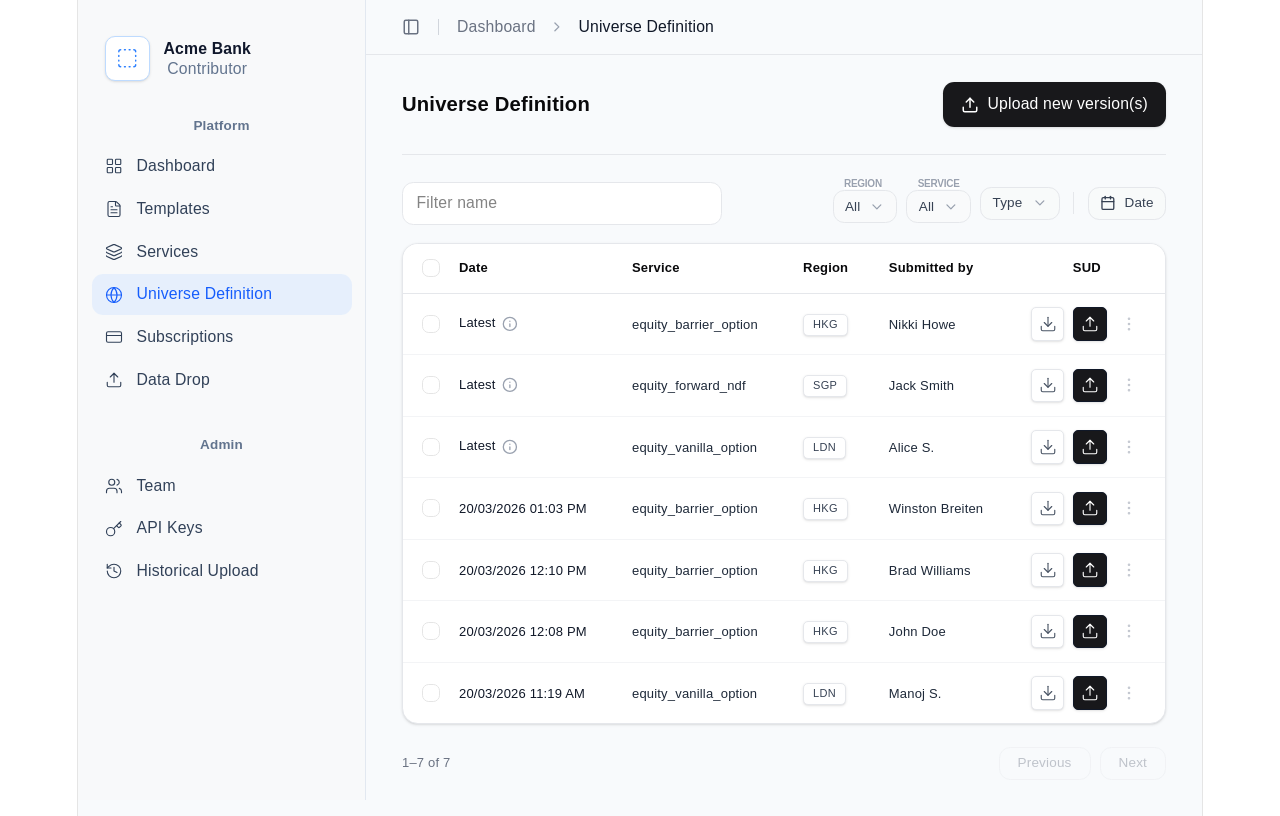
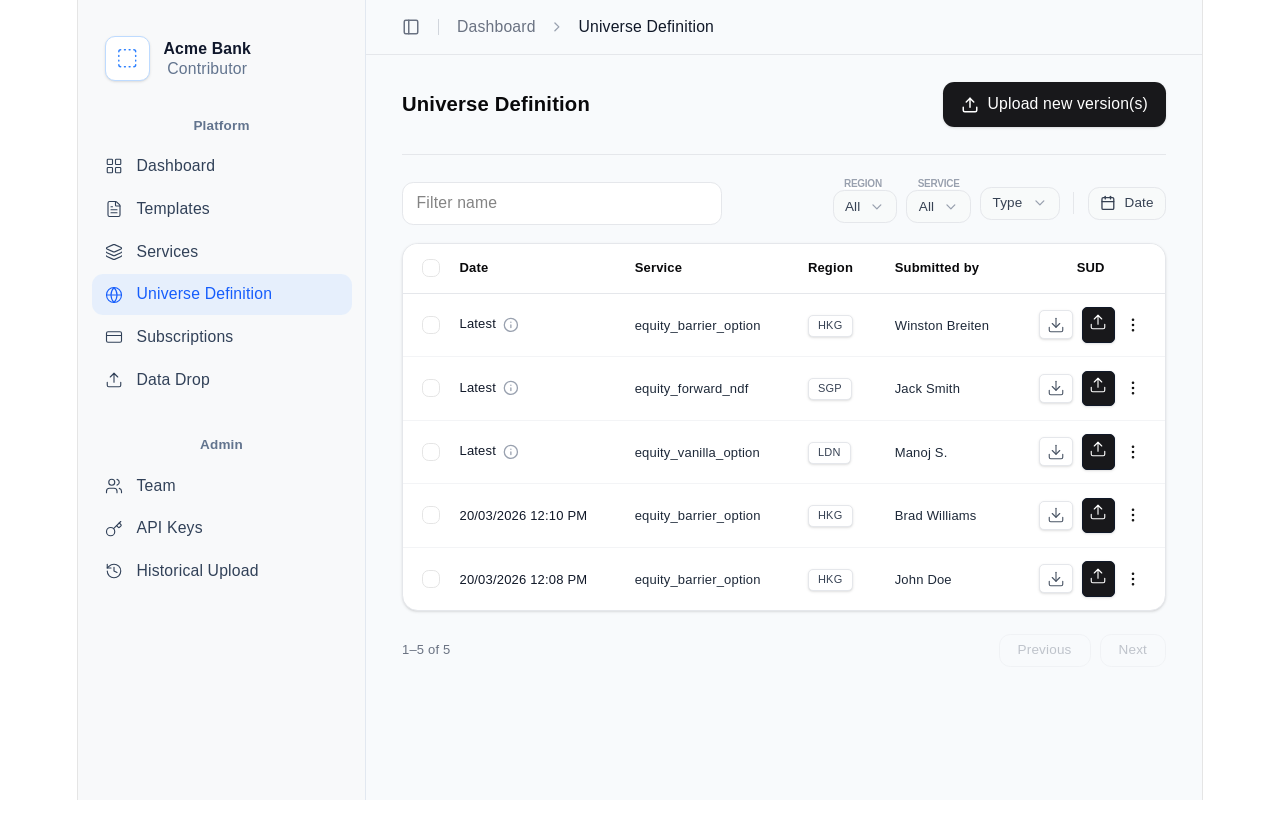
Before and after one commit to neoms21/gemdata-task, a React (Vite) app: page /universe-definition in a window 1280 px wide. Built offline with nearby package versions, Linux system fonts and the light colour scheme; data requests are answered from the project's data file.

Commit message:
Delete universe definition

```diff
--- a/db.json
+++ b/db.json
@@ -6,14 +6,6 @@
       "service": "equity_vanilla_option",
       "region": "LDN",
       "submittedBy": "Manoj S.",
-      "canUploadSUD": true
-    },
-    {
-      "id": "1774006756895",
-      "date": "2026-03-20T11:39:16.895Z",
-      "service": "equity_vanilla_option",
-      "region": "LDN",
-      "submittedBy": "Alice S.",
       "canUploadSUD": true
     },
     {
@@ -47,14 +39,6 @@
       "region": "HKG",
       "submittedBy": "Winston Breiten",
       "canUploadSUD": true
-    },
-    {
-      "id": "1774014091958",
-      "date": "2026-03-20T13:41:31.958Z",
-      "service": "equity_barrier_option",
-      "region": "HKG",
-      "submittedBy": "Nikki Howe",
-      "canUploadSUD": true
     }
   ]
 }
--- a/src/components/UploadModal.tsx
+++ b/src/components/UploadModal.tsx
@@ -9,6 +9,7 @@ import {
   DialogTitle,
 } from "@/components/ui/dialog";
 import { getMetadataFromFileName } from "@/helpers/getMetadata";
+import { API_URL } from "@/helpers/constants";
 
 interface UploadModalProps {
   children: React.ReactElement;
@@ -70,7 +71,7 @@ export const UploadModal = ({ children }: UploadModalProps) => {
         canUploadSUD: true,
       };
 
-      const res = await fetch("http://localhost:3000/universeDefinitions", {
+      const res = await fetch(API_URL, {
         method: "POST",
         headers: { "Content-Type": "application/json" },
         body: JSON.stringify(newEntry),
@@ -85,7 +86,9 @@ export const UploadModal = ({ children }: UploadModalProps) => {
       setIsOpen(false);
       setSelectedFile(null);
       // Invalidate query to reflect newly added data
-      await queryClient.invalidateQueries({ queryKey: ["universeDefinitions"] });
+      await queryClient.invalidateQueries({
+        queryKey: ["universeDefinitions"],
+      });
     } catch (err: unknown) {
       setError(
         err instanceof Error ? err.message : "An unexpected error occurred",
--- /dev/null
+++ b/src/helpers/constants.ts
@@ -0,0 +1 @@
+export const API_URL = "http://localhost:3000/universeDefinitions";
--- /dev/null
+++ b/src/pages/universe-definition/ActionsCell.tsx
@@ -0,0 +1,51 @@
+import { type UniverseDefinitionItem } from "../../types/universe-definition";
+import { Download, MoreVertical, Upload, Trash2 } from "lucide-react";
+import {
+  DropdownMenu,
+  DropdownMenuContent,
+  DropdownMenuItem,
+  DropdownMenuTrigger,
+} from "../../components/ui/dropdown-menu";
+import { UploadModal } from "@/components/UploadModal";
+import { useDeleteUniverseDefinition } from "../../queries/useUniverseDefinitions";
+
+export const ActionsCell = ({
+  row,
+}: {
+  row: { original: UniverseDefinitionItem };
+}) => {
+  const deleteMutation = useDeleteUniverseDefinition();
+
+  const handleDelete = () => {
+    if (confirm("Are you sure you want to delete this universe definition?")) {
+      deleteMutation.mutate(row.original.id);
+    }
+  };
+
+  return (
+    <div className="flex items-center justify-center gap-2">
+      <button className="py-1 px-1.5 border border-gray-200 rounded-[5px] text-gray-600 hover:bg-gray-50 transition-colors shadow-sm bg-white">
+        <Download className="w-4 h-4" strokeWidth={1.5} />
+      </button>
+      <button className="py-1 px-1.5 border border-gray-900 rounded-[5px] bg-[#18181b] text-white hover:bg-black transition-colors shadow-sm">
+        <UploadModal>
+          <Upload className="w-4 h-4" strokeWidth={1.5} />
+        </UploadModal>
+      </button>
+      <DropdownMenu>
+        <DropdownMenuTrigger>
+          <MoreVertical className="w-4 h-4" strokeWidth={1.5} />
+        </DropdownMenuTrigger>
+        <DropdownMenuContent align="end" className="w-[160px]">
+          <DropdownMenuItem
+            onClick={handleDelete}
+            className="text-red-600 focus:text-red-600 focus:bg-red-50 cursor-pointer"
+          >
+            <Trash2 className="w-4 h-4 mr-2" />
+            Delete
+          </DropdownMenuItem>
+        </DropdownMenuContent>
+      </DropdownMenu>
+    </div>
+  );
+};
--- a/src/pages/universe-definition/column-defs.tsx
+++ b/src/pages/universe-definition/column-defs.tsx
@@ -1,8 +1,13 @@
 import { type ColumnDef } from "@tanstack/react-table";
 import { type UniverseDefinitionItem } from "../../types/universe-definition";
 import { Checkbox } from "../../components/ui/checkbox";
-import { Download, Info, MoreVertical, Upload } from "lucide-react";
-import { Tooltip, TooltipContent, TooltipTrigger } from "../../components/ui/tooltip";
+import { Info } from "lucide-react";
+import {
+  Tooltip,
+  TooltipContent,
+  TooltipTrigger,
+} from "../../components/ui/tooltip";
+import { ActionsCell } from "./ActionsCell";
 
 export const columns: ColumnDef<UniverseDefinitionItem>[] = [
   {
@@ -44,7 +49,9 @@ export const columns: ColumnDef<UniverseDefinitionItem>[] = [
       if (date === "Latest" && originalDate) {
         return (
           <div className="flex items-center gap-1.5">
-            <span className="text-[13px] text-gray-900 font-medium">{date}</span>
+            <span className="text-[13px] text-gray-900 font-medium">
+              {date}
+            </span>
             <Tooltip>
               <TooltipTrigger className="cursor-help transition-colors text-gray-400 hover:text-gray-600 outline-none">
                 <Info className="w-3.5 h-3.5" strokeWidth={2} />
@@ -92,20 +99,6 @@ export const columns: ColumnDef<UniverseDefinitionItem>[] = [
   {
     id: "actions",
     header: () => <span className="flex justify-center">SUD</span>,
-    cell: ({ row }) => (
-      <div className="flex items-center justify-center gap-2">
-        <button className="p-1.5 border border-gray-200 rounded-[5px] text-gray-600 hover:bg-gray-50 transition-colors shadow-sm bg-white">
-          <Download className="w-4 h-4" strokeWidth={1.5} />
-        </button>
-        {row.original.canUploadSUD && (
-          <button className="p-1.5 border border-gray-900 rounded-[5px] bg-[#18181b] text-white hover:bg-black transition-colors shadow-sm">
-            <Upload className="w-4 h-4" strokeWidth={1.5} />
-          </button>
-        )}
-        <button className="p-1 text-gray-400 hover:text-gray-900 opacity-60 hover:opacity-100 transition-opacity">
-          <MoreVertical className="w-4 h-4" strokeWidth={1.5} />
-        </button>
-      </div>
-    ),
+    cell: ({ row }) => <ActionsCell row={row} />,
   },
 ];
--- a/src/queries/useUniverseDefinitions.ts
+++ b/src/queries/useUniverseDefinitions.ts
@@ -1,6 +1,7 @@
-import { useQuery } from "@tanstack/react-query";
+import { useQuery, useMutation, useQueryClient } from "@tanstack/react-query";
 import type { UniverseDefinitionItem } from "../types/universe-definition";
 import { format } from "date-fns";
+import { API_URL } from "@/helpers/constants";
 
 const DATE_FORMAT = "dd/MM/yyyy hh:mm aa";
 
@@ -36,7 +37,7 @@ export function useUniverseDefinitions() {
   return useQuery<UniverseDefinitionItem[], Error>({
     queryKey: ["universeDefinitions"],
     queryFn: async () => {
-      const response = await fetch("http://localhost:3000/universeDefinitions");
+      const response = await fetch(API_URL);
       if (!response.ok) {
         throw new Error("Failed to fetch data");
       }
@@ -47,3 +48,21 @@ export function useUniverseDefinitions() {
     },
   });
 }
+
+export function useDeleteUniverseDefinition() {
+  const queryClient = useQueryClient();
+  return useMutation({
+    mutationFn: async (id: string) => {
+      const response = await fetch(`${API_URL}/${id}`, {
+        method: "DELETE",
+      });
+      if (!response.ok) {
+        throw new Error("Failed to delete universe definition");
+      }
+      return response.json();
+    },
+    onSuccess: () => {
+      queryClient.invalidateQueries({ queryKey: ["universeDefinitions"] });
+    },
+  });
+}
```
Also changed, not shown: 2 other files (tests, documents, lock files or other folders).
